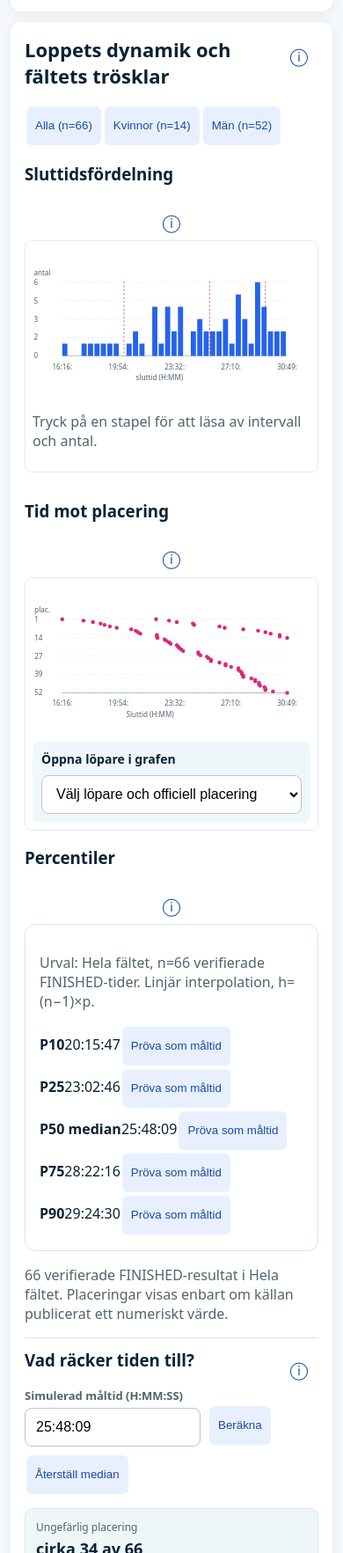
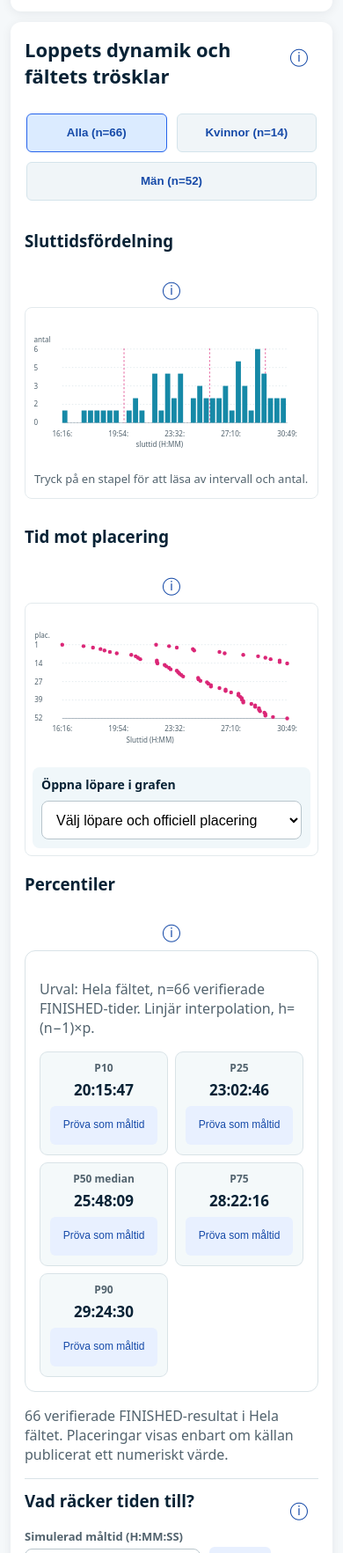
Before and after one commit to Stayinhealthyrunning/gax100-analys, a website: page web/index.html in a window 390 px wide. Shown: the part 2969-4734 px from the top of the page at 88% size. Drawn offline with Linux system fonts and the light colour scheme.

Commit message:
style: consistent women-pink men-blue finish distributions and touch-friendly percentile actions

```diff
--- a/web/styles.css
+++ b/web/styles.css
@@ -305,3 +305,26 @@ button:focus-visible, input:focus-visible, select:focus-visible, summary:focus-v
   .target-summary,.field-summary-row { grid-template-columns:minmax(0,1fr); }
   .target-summary>div:first-child,.field-summary-row>div:first-child { grid-column:auto; }
 }
+
+/* Finish-time scope, source-ranked scatter and linked goal percentiles. */
+.finish-group-selector { display:flex; flex-wrap:wrap; gap:7px; margin:8px 0 13px; }
+.finish-group-button { background:#f0f5f8; border:1px solid #d4e4eb; font-weight:600; }
+.finish-group-button.selected { background:#dbebff; border-color:#2563eb; color:#164aa8; }
+.finish-group-button:disabled { opacity:.55; cursor:not-allowed; }
+.bar.gender-all { fill:#1689a7; }
+.bar.gender-female { fill:#db2777; }
+.bar.gender-male { fill:#2563eb; }
+#histogram [data-hist-bin] { cursor:pointer; }
+#histogram [data-hist-bin]:focus-visible { outline:none; stroke:#082235; stroke-width:2.5; }
+.chart-inspect { font-size:13px; padding:8px 2px 4px; margin:0; line-height:1.35; }
+.percentile-values { display:grid; grid-template-columns:repeat(5,minmax(0,1fr)); gap:8px; }
+.percentile-item { padding:9px; display:grid; gap:5px; text-align:center; background:#f4f9fa; border:1px solid #d9e3e7; border-radius:9px; min-width:0; }
+.percentile-item strong { color:#52636e; font-size:12px; }
+.percentile-item span { font-size:18px; font-weight:700; overflow-wrap:anywhere; }
+.percentile-item button { min-height:44px; padding:6px; font-size:12px; }
+@media(max-width:899px) { .percentile-values { grid-template-columns:repeat(3,minmax(0,1fr)); } }
+@media(max-width:600px) {
+  .percentile-values { grid-template-columns:repeat(2,minmax(0,1fr)); }
+  .finish-group-button { flex:1 1 110px; padding:9px 6px; }
+  .percentile-item span { font-size:17px; }
+}
```
